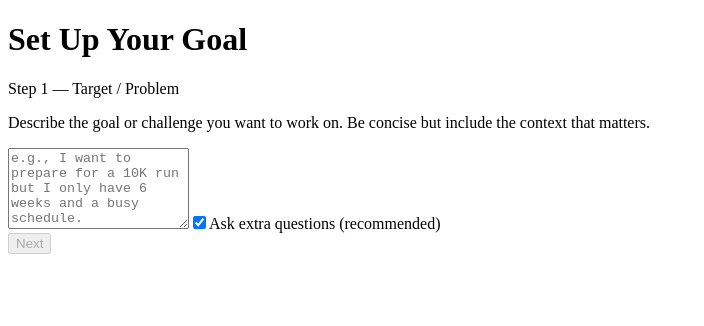
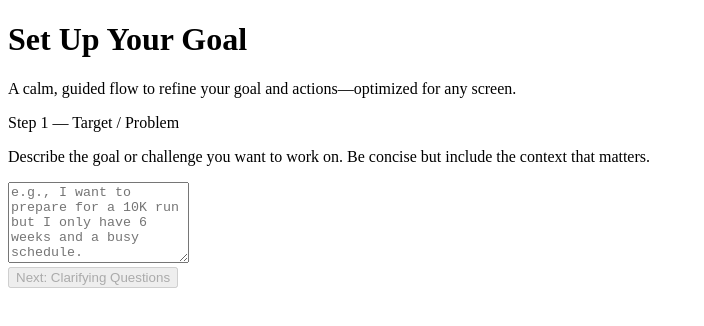
Before and after one commit to todayhardworking/Action-Coach, a Next.js app: page /goal/new in a window 1280 px wide. Shown: the top 326 px of the page, without its empty margins (0-704 px from the left). Built offline with nearby package versions, Linux system fonts and the light colour scheme.

Commit message:
Refine goal setup flow and styling

```diff
--- a/app/goal/new/page.tsx
+++ b/app/goal/new/page.tsx
@@ -19,7 +19,6 @@ const GoalSetupPage = () => {
   const [step, setStep] = useState(1);
 
   const [userInput, setUserInput] = useState("");
-  const [useExtraQuestions, setUseExtraQuestions] = useState(true);
 
   const [questions, setQuestions] = useState<string[]>([]);
   const [answers, setAnswers] = useState(["", "", ""]);
@@ -39,10 +38,10 @@ const GoalSetupPage = () => {
   const [error, setError] = useState<string | null>(null);
 
   useEffect(() => {
-    if (step === 2 && useExtraQuestions) {
+    if (step === 2) {
       generateQuestions();
     }
-  }, [step, useExtraQuestions]);
+  }, [step]);
 
   const generateQuestions = async () => {
     if (!userInput.trim()) {
@@ -92,7 +91,7 @@ const GoalSetupPage = () => {
         headers: { "Content-Type": "application/json" },
         body: JSON.stringify({
           userInput,
-          answers: useExtraQuestions ? answers : [],
+          answers,
         }),
       });
 
@@ -173,15 +172,7 @@ const GoalSetupPage = () => {
       return;
     }
 
-    if (useExtraQuestions) {
-      setStep(2);
-      return;
-    }
-
-    const success = await generateSmart();
-    if (success) {
-      setStep(3);
-    }
+    setStep(2);
   };
 
   const handleStepTwoNext = async () => {
@@ -207,14 +198,17 @@ const GoalSetupPage = () => {
   };
 
   return (
-    <div className="mx-auto max-w-3xl px-4 py-10">
-      <h1 className="mb-6 text-3xl font-bold">Set Up Your Goal</h1>
+    <div className="min-h-screen bg-gradient-to-b from-slate-50 via-white to-slate-100 px-3 py-10 sm:px-4">
+      <div className="mx-auto max-w-3xl space-y-3 text-center sm:text-left">
+        <h1 className="text-3xl font-bold text-gray-900">Set Up Your Goal</h1>
+        <p className="text-sm text-gray-600">A calm, guided flow to refine your goal and actions—optimized for any screen.</p>
+      </div>
 
-      <div className="space-y-6">
+      <div className="mx-auto mt-6 max-w-3xl space-y-6">
         {error ? <p className="rounded-xl bg-red-50 p-4 text-sm text-red-700">{error}</p> : null}
 
         {step === 1 ? (
-          <div className="space-y-4 rounded-xl bg-white p-6 shadow-md">
+          <div className="space-y-4 rounded-xl bg-white/80 p-6 shadow-md backdrop-blur">
             <div className="space-y-2">
               <p className="text-xl font-semibold">Step 1 — Target / Problem</p>
               <p className="text-sm text-gray-600">
@@ -223,38 +217,28 @@ const GoalSetupPage = () => {
             </div>
 
             <textarea
-              className="w-full rounded-lg border border-gray-200 p-3 text-sm focus:border-blue-500 focus:outline-none focus:ring-2 focus:ring-blue-200"
+              className="w-full rounded-xl border border-gray-200 bg-white/70 p-4 text-base text-gray-900 shadow-sm transition focus:border-blue-500 focus:outline-none focus:ring-2 focus:ring-blue-200"
               rows={5}
               value={userInput}
               onChange={(event) => setUserInput(event.target.value)}
               placeholder="e.g., I want to prepare for a 10K run but I only have 6 weeks and a busy schedule."
             />
 
-            <label className="flex items-center space-x-3 rounded-lg bg-gray-50 p-3">
-              <input
-                type="checkbox"
-                className="h-4 w-4 rounded border-gray-300 text-blue-600 focus:ring-blue-500"
-                checked={useExtraQuestions}
-                onChange={(event) => setUseExtraQuestions(event.target.checked)}
-              />
-              <span className="text-sm font-medium text-gray-800">Ask extra questions (recommended)</span>
-            </label>
-
             <div className="flex justify-end">
               <button
                 type="button"
                 onClick={handleStepOneNext}
                 disabled={isLoading || !userInput.trim()}
-                className="rounded-lg bg-blue-600 px-4 py-2 text-sm font-semibold text-white shadow disabled:opacity-60"
+                className="w-full rounded-full bg-blue-600 px-5 py-3 text-sm font-semibold text-white shadow-md transition hover:bg-blue-500 disabled:opacity-60 sm:w-auto"
               >
-                {useExtraQuestions ? "Next" : "Next: Generate SMART"}
+                Next: Clarifying Questions
               </button>
             </div>
           </div>
         ) : null}
 
         {step === 2 ? (
-          <div className="space-y-4 rounded-xl bg-white p-6 shadow-md">
+          <div className="space-y-4 rounded-xl bg-white/80 p-6 shadow-md backdrop-blur">
             <div className="space-y-2">
               <p className="text-xl font-semibold">Step 2 — Clarifying Questions</p>
               <p className="text-sm text-gray-600">Answer a few quick questions so we can tailor your SMART plan.</p>
@@ -266,7 +250,7 @@ const GoalSetupPage = () => {
                   <div key={question} className="space-y-2">
                     <p className="text-sm font-medium text-gray-800">{question}</p>
                     <textarea
-                      className="w-full rounded-lg border border-gray-200 p-3 text-sm focus:border-blue-500 focus:outline-none focus:ring-2 focus:ring-blue-200"
+                      className="w-full rounded-xl border border-gray-200 bg-white/70 p-3 text-sm text-gray-900 shadow-sm transition focus:border-blue-500 focus:outline-none focus:ring-2 focus:ring-blue-200"
                       rows={3}
                       value={answers[index] ?? ""}
                       onChange={(event) =>
@@ -286,7 +270,7 @@ const GoalSetupPage = () => {
                 type="button"
                 onClick={handleStepTwoNext}
                 disabled={isLoading}
-                className="rounded-lg bg-blue-600 px-4 py-2 text-sm font-semibold text-white shadow disabled:opacity-60"
+                className="w-full rounded-full bg-blue-600 px-5 py-3 text-sm font-semibold text-white shadow-md transition hover:bg-blue-500 disabled:opacity-60 sm:w-auto"
               >
                 Next: Generate SMART
               </button>
@@ -295,7 +279,7 @@ const GoalSetupPage = () => {
         ) : null}
 
         {step === 3 ? (
-          <div className="space-y-4 rounded-xl bg-white p-6 shadow-md">
+          <div className="space-y-4 rounded-xl bg-white/80 p-6 shadow-md backdrop-blur">
             <div className="space-y-2">
               <p className="text-xl font-semibold">Step 3 — SMART Breakdown</p>
               <p className="text-sm text-gray-600">Review and adjust the SMART details before creating action ideas.</p>
@@ -304,7 +288,7 @@ const GoalSetupPage = () => {
             <div className="space-y-3">
               <input
                 type="text"
-                className="w-full rounded-lg border border-gray-200 p-3 text-sm font-semibold text-gray-900 focus:border-blue-500 focus:outline-none focus:ring-2 focus:ring-blue-200"
+                className="w-full rounded-xl border border-gray-200 bg-white/70 p-4 text-sm font-semibold text-gray-900 shadow-sm transition focus:border-blue-500 focus:outline-none focus:ring-2 focus:ring-blue-200"
                 value={goalTitle}
                 onChange={(event) => setGoalTitle(event.target.value)}
                 placeholder="Goal title"
@@ -322,7 +306,7 @@ const GoalSetupPage = () => {
                 <div key={key} className="space-y-2">
                   <p className="text-sm font-medium text-gray-800">{label}</p>
                   <textarea
-                    className="w-full rounded-lg border border-gray-200 p-3 text-sm focus:border-blue-500 focus:outline-none focus:ring-2 focus:ring-blue-200"
+                    className="w-full rounded-xl border border-gray-200 bg-white/70 p-3 text-sm text-gray-900 shadow-sm transition focus:border-blue-500 focus:outline-none focus:ring-2 focus:ring-blue-200"
                     rows={3}
                     value={smart[key]}
                     onChange={(event) => setSmart((prev) => ({ ...prev, [key]: event.target.value }))}
@@ -336,7 +320,7 @@ const GoalSetupPage = () => {
                 type="button"
                 onClick={handleStepThreeNext}
                 disabled={isLoading}
-                className="rounded-lg bg-blue-600 px-4 py-2 text-sm font-semibold text-white shadow disabled:opacity-60"
+                className="w-full rounded-full bg-blue-600 px-5 py-3 text-sm font-semibold text-white shadow-md transition hover:bg-blue-500 disabled:opacity-60 sm:w-auto"
               >
                 Next: Generate Action Ideas
               </button>
@@ -345,7 +329,7 @@ const GoalSetupPage = () => {
         ) : null}
 
         {step === 4 ? (
-          <div className="space-y-4 rounded-xl bg-white p-6 shadow-md">
+          <div className="space-y-4 rounded-xl bg-white/80 p-6 shadow-md backdrop-blur">
             <div className="space-y-2">
               <p className="text-xl font-semibold">Step 4 — Action Suggestions</p>
               <p className="text-sm text-gray-600">Pick and refine the actions you want to take next.</p>
@@ -354,13 +338,13 @@ const GoalSetupPage = () => {
             <div className="space-y-3">
               {actions.length > 0 ? (
                 actions.map((action, index) => (
-                  <div key={index} className="rounded-lg border border-gray-100 p-4">
+                  <div key={index} className="rounded-2xl border border-gray-100 bg-white/70 p-4 shadow-sm">
                     <div className="space-y-3">
                       <div className="space-y-1">
                         <label className="text-sm font-medium text-gray-800">Action</label>
                         <input
                           type="text"
-                          className="w-full rounded-lg border border-gray-200 p-3 text-sm focus:border-blue-500 focus:outline-none focus:ring-2 focus:ring-blue-200"
+                          className="w-full rounded-xl border border-gray-200 bg-white p-3 text-sm text-gray-900 shadow-sm transition focus:border-blue-500 focus:outline-none focus:ring-2 focus:ring-blue-200"
                           value={action.title}
                           onChange={(event) => handleActionTitleChange(index, event.target.value)}
                         />
@@ -370,7 +354,7 @@ const GoalSetupPage = () => {
                         <label className="text-sm font-medium text-gray-800">Deadline</label>
                         <input
                           type="date"
-                          className="w-full rounded-lg border border-gray-200 p-3 text-sm focus:border-blue-500 focus:outline-none focus:ring-2 focus:ring-blue-200"
+                          className="w-full rounded-xl border border-gray-200 bg-white p-3 text-sm text-gray-900 shadow-sm transition focus:border-blue-500 focus:outline-none focus:ring-2 focus:ring-blue-200"
                           value={action.deadline}
                           onChange={(event) => handleActionDeadlineChange(index, event.target.value)}
                         />
@@ -383,11 +367,11 @@ const GoalSetupPage = () => {
               )}
             </div>
 
-            <div className="flex items-center justify-end space-x-3">
+            <div className="flex flex-col gap-3 sm:flex-row sm:items-center sm:justify-end">
               <button
                 type="button"
                 onClick={() => console.log("Save coming soon")}
-                className="rounded-lg bg-blue-600 px-4 py-2 text-sm font-semibold text-white shadow"
+                className="w-full rounded-full bg-blue-600 px-5 py-3 text-sm font-semibold text-white shadow-md transition hover:bg-blue-500 sm:w-auto"
               >
                 Next: Review &amp; Save
               </button>
```
